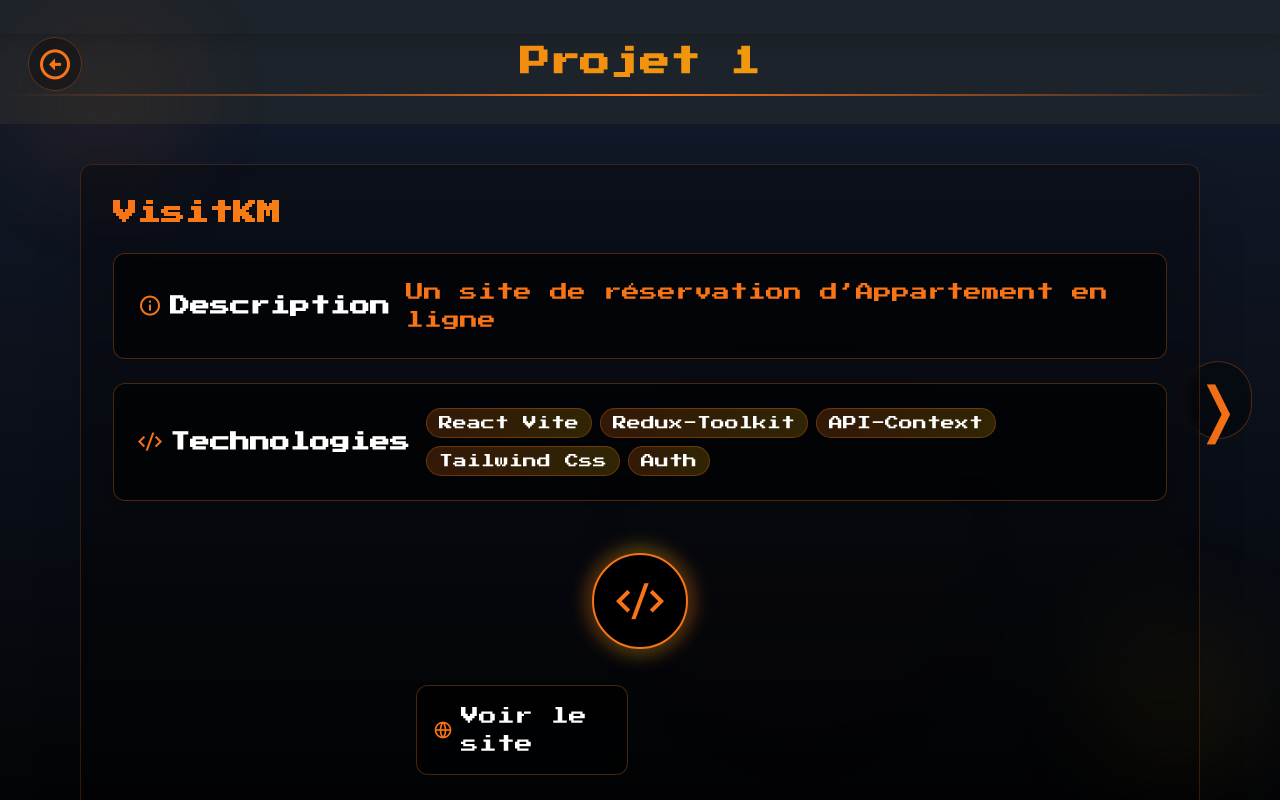
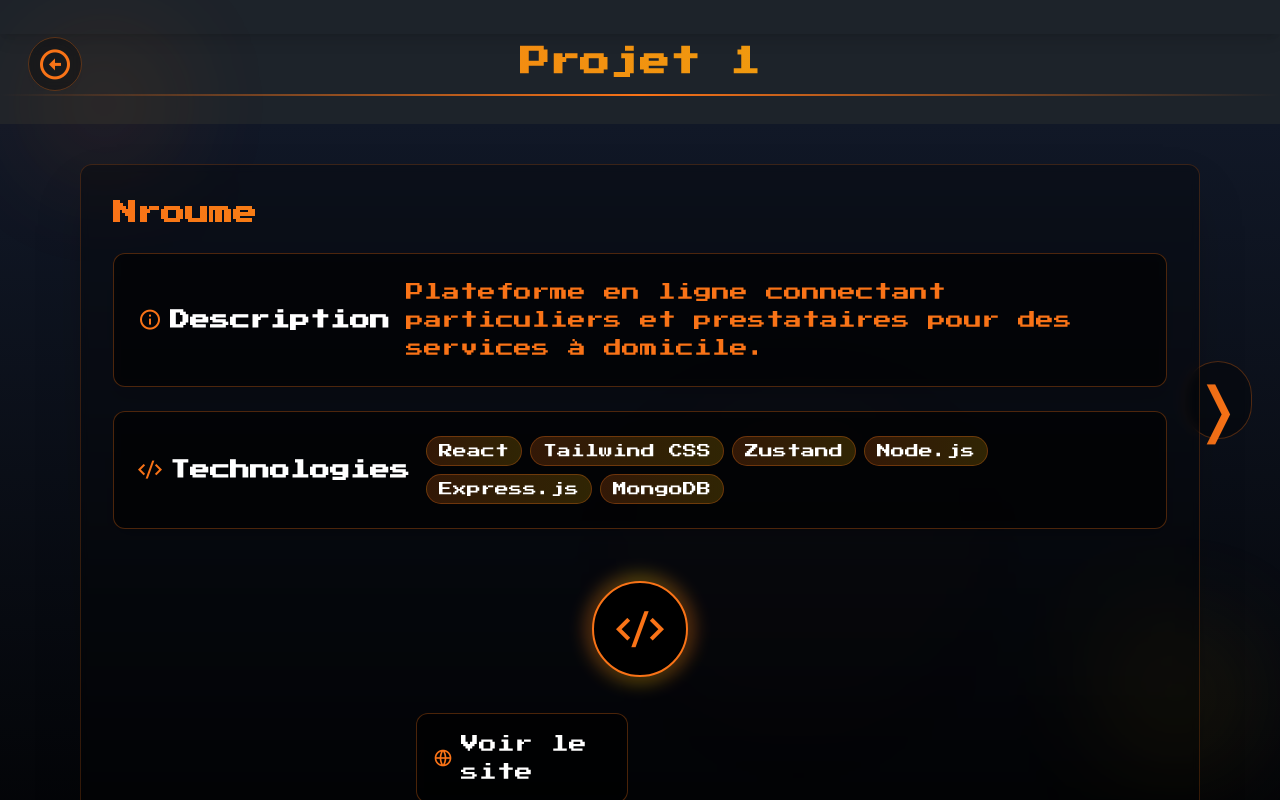
Before and after one commit to zeinou1/abdoul, a React (Vite) app: page /projects-1 in a window 1280 px wide. Shown: the top 800 px of the page. Built offline with nearby package versions, Linux system fonts and the light colour scheme.

Commit message:
feat: add new project data for Nroume and update IDs
Add project details for Nroume, including title, date, languages, and competencies. Update IDs of existing projects to maintain sequential order.

```diff
--- a/src/assets/data/projectsData.js
+++ b/src/assets/data/projectsData.js
@@ -1,10 +1,29 @@
 export const projectsData = [
   {
     id: 1,
+    title: "Nroume",
+    date: "Octobre 2024",
+    languages: ["React", "Tailwind CSS", "Zustand", "Node.js", "Express.js", "MongoDB"],
+    infos:
+      "Plateforme en ligne connectant particuliers et prestataires pour des services à domicile.",
+    img: "./images/img-projects/nroume1.webp", // You'll need to add appropriate images
+    link: "https://nroume.netlify.app/",
+    images: ["./images/img-projects/nroume1.png", "./images/img-projects/nroume2.png"], // You'll need to add appropriate images
+    competences: [
+      "Authentication avec Token",
+      "Vérification d'email",
+      "Gestion des rendez-vous",
+      "CRUD operations",
+      "RESTful API",
+      "MongoDB Database",
+    ],
+  },
+  {
+    id: 2,
     title: "VisitKM",
     date: "Octobre 2024",
     languages: ["React Vite", "Redux-Toolkit", "API-Context", "Tailwind Css", "Auth"],
-    infos: "Un site de réservation d’Appartement en ligne",
+    infos: "Un site de réservation d'Appartement en ligne",
     img: "./images/img-projects/kasa2.webp",
     // code: "https://github.com/zeinou1/KASA",
     link: "https://visitkm.vercel.app/",
@@ -17,48 +36,47 @@ export const projectsData = [
     ],
   },
   {
-    id: 2,
+    id: 3,
     title: "Web agency",
     date: "Septembre 2024",
     languages: ["TailwindCss", "React Vite"],
     infos:
       "Un site web d'une société qui offre des solutions en transformation numérique et SEO.",
-
     img: "./images/img-projects/Ohmy1.png",
     link: "https://weba-gency.vercel.app/",
     code: "https://github.com/zeinou1/agency/tree/V1agency",
     images: ["./images/img-projects/Ohmy2.png", "./images/img-projects/Ohmy1.png"],
     competences: ["Animation", "Mobile first"],
   },
+  // {
+  //   id: 4,
+  //   title: "ArgentBank",
+  //   date: "février 2024",
+  //   languages: ["React ", "Redux", "Sass", "API", "Auth", "Token"],
+  //   infos: "ArgentBank est une application de gestion de compte bancaire.",
+  //   img: "./images/img-projects/argBank1.png",
+  //   // link: "http://www.google.com",
+  //   code: "https://github.com/zeinou1/Bank-online/tree/Phase-Test",
+  //   images: ["./images/img-projects/argBank2.png", "./images/img-projects/argBank1.png"],
+  //   competences: ["Base Css", "Animation Css", "Mobile first"],
+  // },
+  // {
+  //   id: 5,
+  //   title: "Sophie Blue",
+  //   date: "mai 2023",
+  //   languages: ["Javascript(vanilla)", "html", "Css", "API"],
+  //   infos: "Sophie Blue est une application web portofolio, qui permet de stocker ses projets pro",
+  //   img: "./images/img-projects/sophieBlue1.png",
+  //   // link: "http://www.google.com",
+  //   code: "https://github.com/zeinou1/Projet_N6_OPCR",
+  //   images: [
+  //     "./images/img-projects/sophieBlue2.png",
+  //     "./images/img-projects/SophieBlue3.png",
+  //   ],
+  //   competences: ["Base Css", "Animation Css", "Mobile first"],
+  // },
   {
-    id: 3,
-    title: "ArgentBank",
-    date: "février 2024",
-    languages: ["React ", "Redux", "Sass", "API", "Auth", "Token"],
-    infos: "ArgentBank est une application de gestion de compte bancaire.",
-    img: "./images/img-projects/argBank1.png",
-    // link: "http://www.google.com",
-    code: "https://github.com/zeinou1/Bank-online/tree/Phase-Test",
-    images: ["./images/img-projects/argBank2.png", "./images/img-projects/argBank1.png"],
-    competences: ["Base Css", "Animation Css", "Mobile first"],
-  },
-  {
-    id: 4,
-    title: "Sophie Blue",
-    date: "mai 2023",
-    languages: ["Javascript(vanilla)", "html", "Css", "API"],
-    infos: "Sophie Blue est une application web portofolio, qui permet de stocker ses projets pro",
-    img: "./images/img-projects/sophieBlue1.png",
-    // link: "http://www.google.com",
-    code: "https://github.com/zeinou1/Projet_N6_OPCR",
-    images: [
-      "./images/img-projects/sophieBlue2.png",
-      "./images/img-projects/SophieBlue3.png",
-    ],
-    competences: ["Base Css", "Animation Css", "Mobile first"],
-  },
-  {
-    id: 5,
+    id: 6,
     title: "Portfolio",
     date: "Octobre 2024",
     languages: ["React Vite", "TailwindCss"],
```
